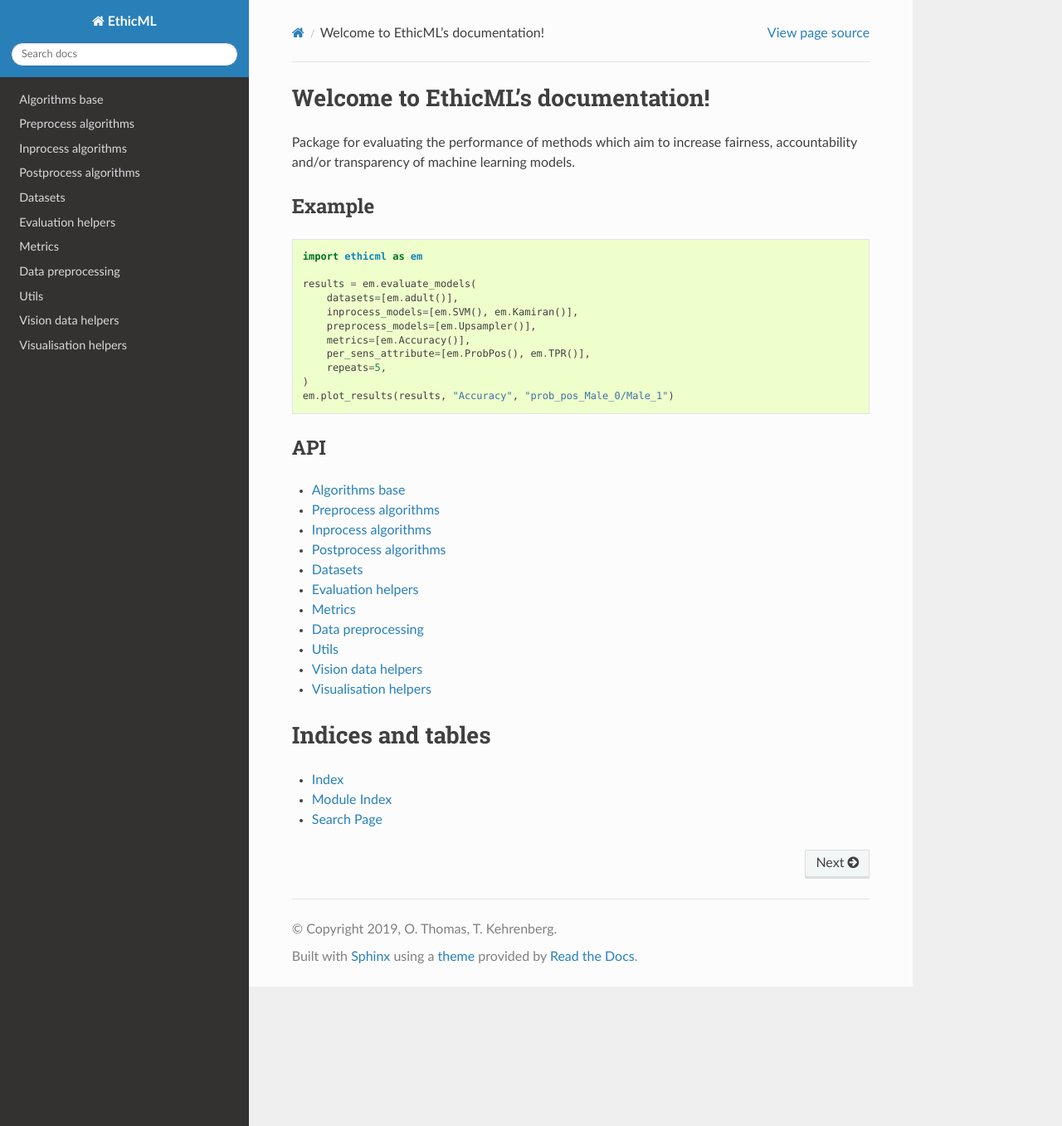
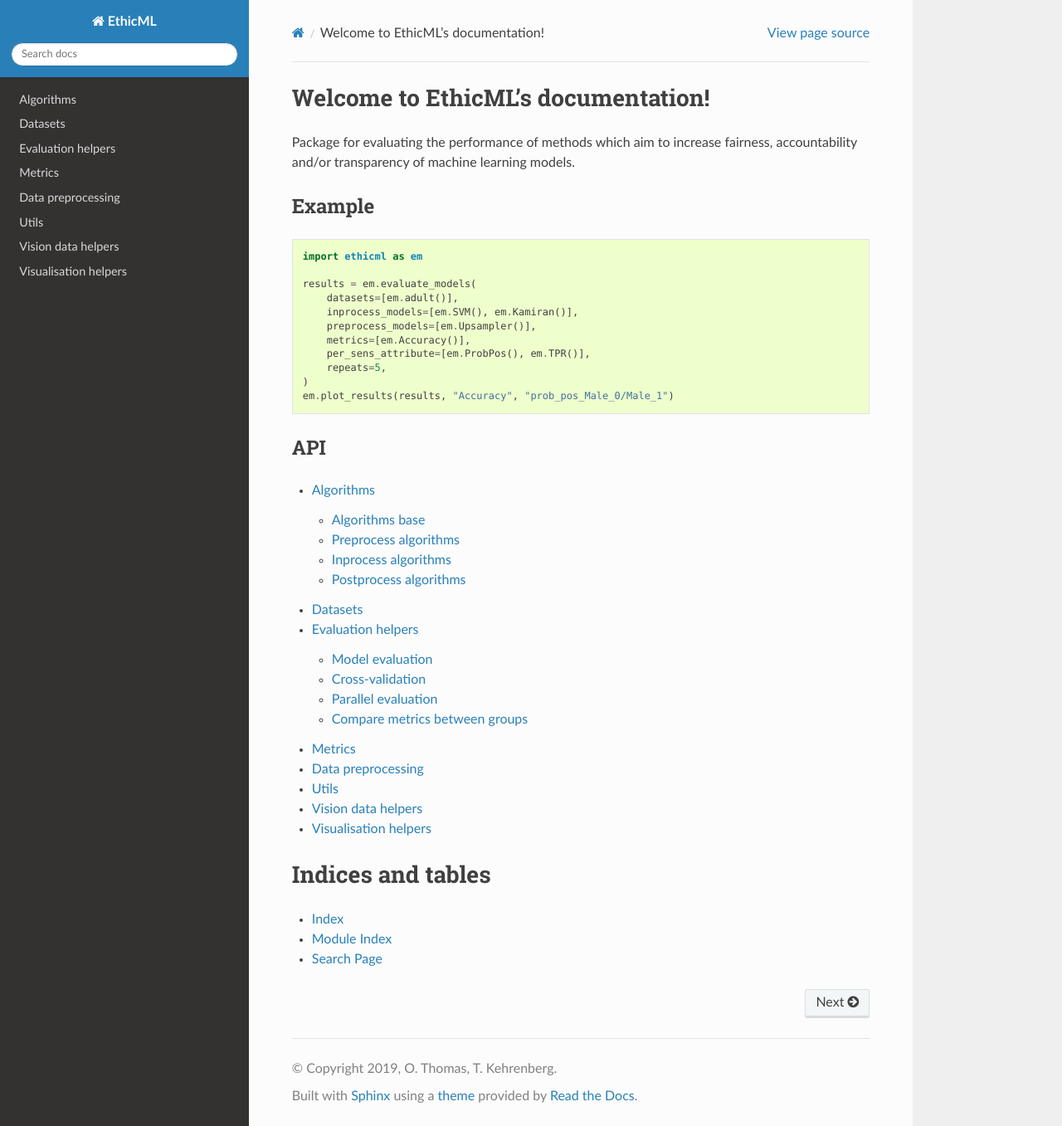
Before and after one commit to wearepal/EthicML, a Sphinx documentation site: the page built from docsource/source/index.rst, in a window 1280 px wide and 1357 px high. Shown: the whole window at 83% size. Built offline with Sphinx 7.4.7 and the Read the Docs theme 2.0.0, drawn with Linux system fonts in a browser that asks for light colours.

Commit message:
Hide some internal structure and re-work docs

```diff
--- a/docsource/source/conf.py
+++ b/docsource/source/conf.py
@@ -31,6 +31,7 @@
 autodoc_default_options = {
     # Make sure that any autodoc declarations show the right members
     "members": True,
+    "imported-members": True,
     "inherited-members": True,
     "show-inheritance": True,
     "autosummary": True,
--- a/docsource/source/ethicml.algorithms.inprocess.rst
+++ /dev/null
@@ -1,6 +0,0 @@
-Inprocess algorithms
-=====================================
-
-.. automodule:: ethicml.algorithms.inprocess
-   :members:
-   :imported-members:
--- a/docsource/source/ethicml.algorithms.postprocess.rst
+++ /dev/null
@@ -1,6 +0,0 @@
-Postprocess algorithms
-=====================================
-
-.. automodule:: ethicml.algorithms.postprocess
-   :members:
-   :imported-members:
--- a/docsource/source/ethicml.algorithms.preprocess.rst
+++ /dev/null
@@ -1,6 +0,0 @@
-Preprocess algorithms
-=====================================
-
-.. automodule:: ethicml.algorithms.preprocess
-   :members:
-   :imported-members:
--- a/docsource/source/ethicml.evaluators.rst
+++ b/docsource/source/ethicml.evaluators.rst
@@ -2,5 +2,33 @@
 ==========================
 
 .. automodule:: ethicml.evaluators
-   :members:
-   :imported-members:
+    :no-members:
+    :no-imported-members:
+
+.. contents::
+    :depth: 2
+    :local:
+
+
+Model evaluation
+----------------
+
+.. automodule:: ethicml.evaluators.evaluate_models
+
+
+Cross-validation
+----------------
+
+.. automodule:: ethicml.evaluators.cross_validator
+
+
+Parallel evaluation
+-------------------
+
+.. automodule:: ethicml.evaluators.parallelism
+
+
+Compare metrics between groups
+------------------------------
+
+.. automodule:: ethicml.evaluators.per_sensitive_attribute
--- a/docsource/source/index.rst
+++ b/docsource/source/index.rst
@@ -26,12 +26,9 @@
 ---
 
 .. toctree::
-   :maxdepth: 1
+   :maxdepth: 2
 
    ethicml.algorithms
-   ethicml.algorithms.preprocess
-   ethicml.algorithms.inprocess
-   ethicml.algorithms.postprocess
    ethicml.data
    ethicml.evaluators
    ethicml.metrics
```
Also changed, not shown: docsource/source/ethicml.algorithms.rst (+23 -3 lines), 7 other files.
